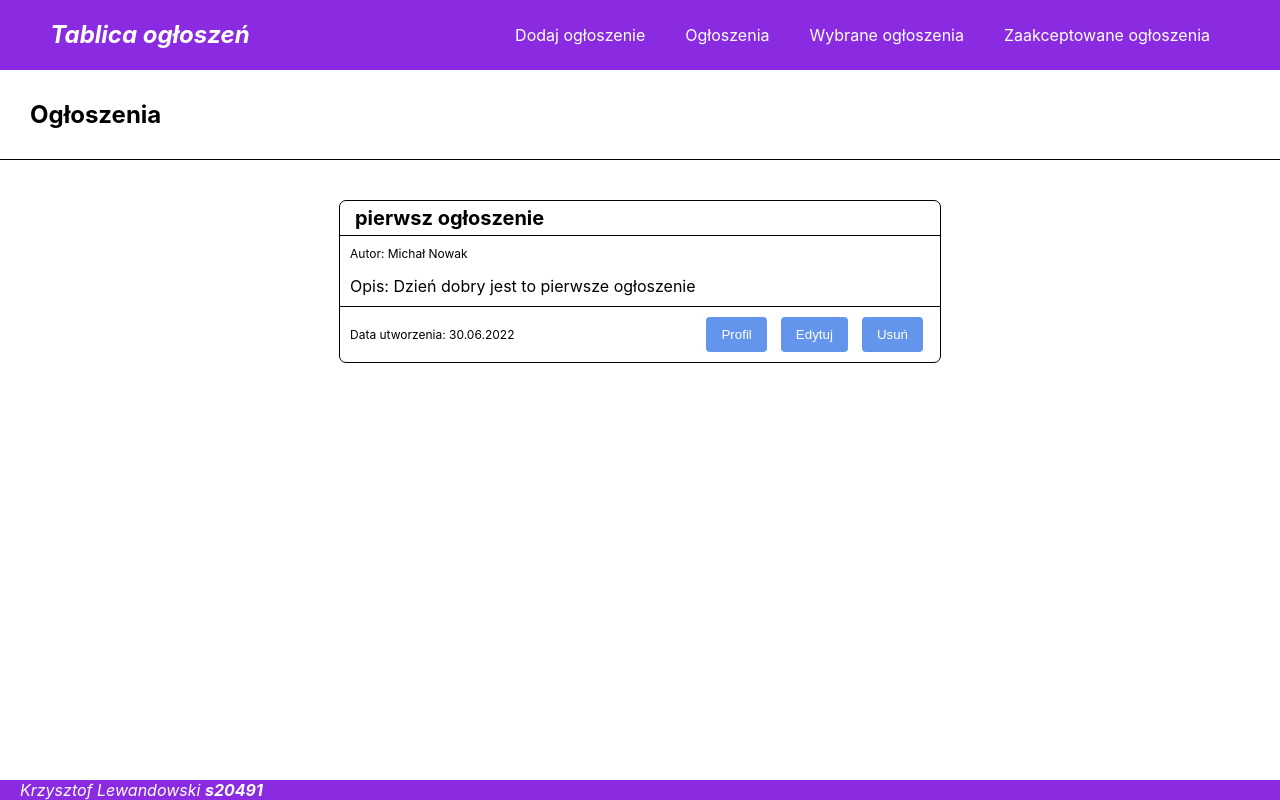
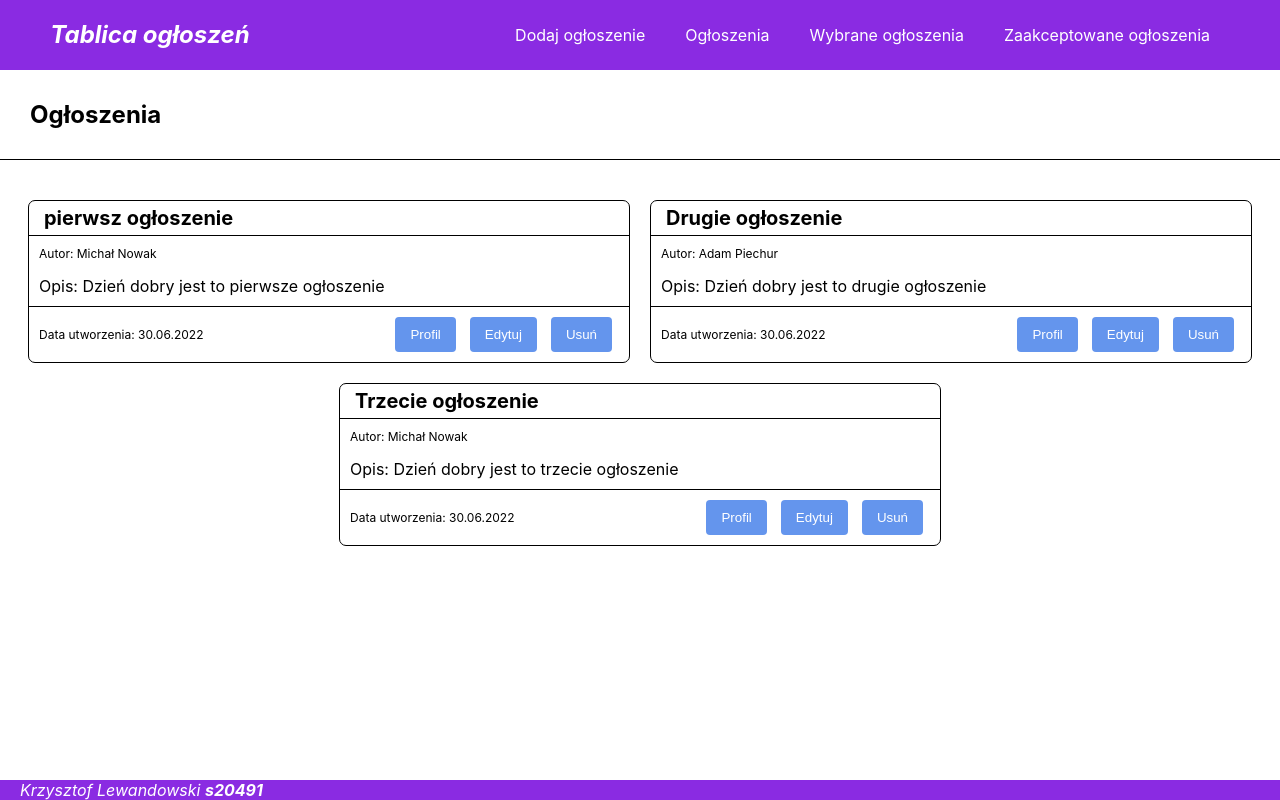
Before and after one commit to KrzysztofLewandowskii/tablica-ogl, a React (Create React App) app: page / in a window 1280 px wide. Built offline with nearby package versions, Linux system fonts and the light colour scheme.

Commit message:
Now all notices are displayed

```diff
--- a/src/components/Notices.js
+++ b/src/components/Notices.js
@@ -17,7 +17,6 @@ const Notices = ({notices, setNotices}) => {
             <div className="notice-list">
                 {!_.isEmpty(notices) ? (
                     notices.map((notice) => (
-                        notice.status === 'NORMAL' &&
                         <Notice key={notice.id} {...notice} handleRemoveBook={handleRemoveBook}/>
                     ))
                 ) : (
```
